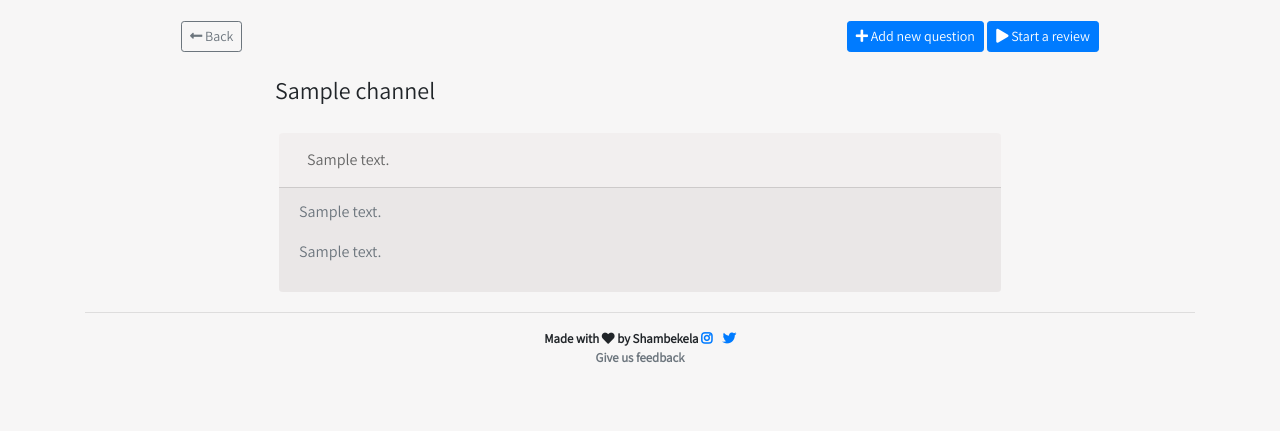
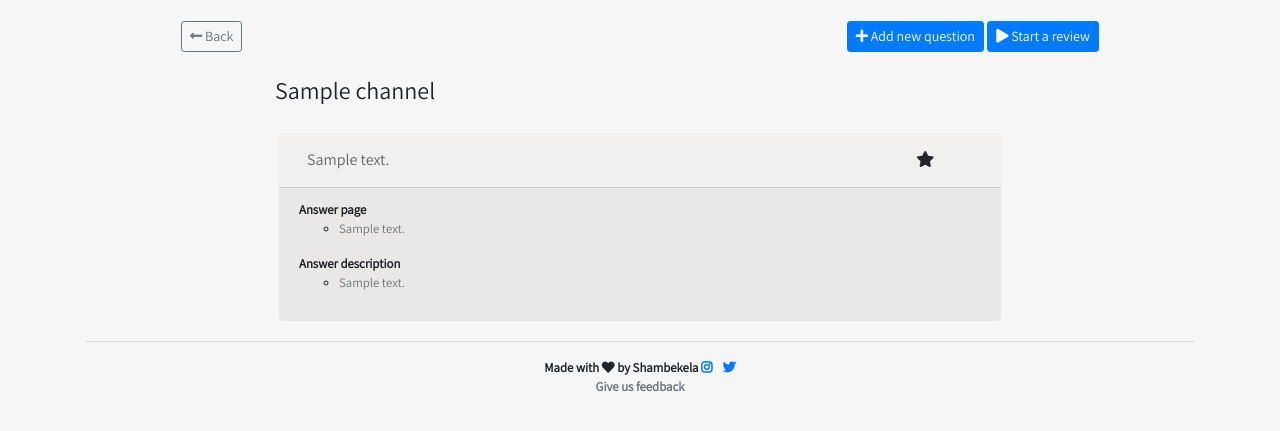
Before and after one commit to shambekela/kelaa, a Flask app: page /c/1 in a window 1280 px wide, after a click that opens the changed part. Shown: the part 62-493 px from the top of the page. Run offline with Flask 2, Linux system fonts and the light colour scheme; a user stored in the database is signed in; tables that the repository leaves empty hold one stand-in row (values such as "Sample post"); parts of the project's set-up code (start-up, migrations or seed data) failed here and were passed over; some libraries are stand-ins or nearby versions.

Commit message:
Search implementation

```diff
--- a/app/__init__.py
+++ b/app/__init__.py
@@ -22,7 +22,6 @@ def create_app(config_name):
 	bootstrap.init_app(app)
 	moment.init_app(app)
 	login_manager.init_app(app)
-	flask_whooshalchemyplus(app)
 
 	if app.config['SSL_REDIRECT']:
 		from flask_sslify import SSLify
--- a/app/main/static/js/script.js
+++ b/app/main/static/js/script.js
@@ -36,22 +36,11 @@
 		var delet = '.modal-delete-option-content';
 
 		// if delete option is selected.
-		if(option.option == 'delete'){
-			$('#channel-option-modal-label span.content').text('Delete Channel')
-			$(delet + ' .delete-title').text(option.title) // set channel name
-			$('.delete-channel-key').val(option.key) // set delete form key
-			$(delet).removeClass('d-none'); // show update section in modal
-			$(edit).addClass('d-none'); // hide update section in modal
-		}
-
-		// if update option is selected.
-		else if (option.option == 'edit'){
+		if (option.option == 'edit'){
 			$('#channel-option-modal-label span.content').text('Edit Channel')
 			$('.update-channel-key').val(option.key) // set update form key
 			$('.update-channel-title').val(option.title) // set update form title
 			$('.update-channel-description').val(option.description) // set update form description
-			$(edit).removeClass('d-none'); // show update section in modal
-			$(delet).addClass('d-none'); // hide delete section in modal
 		}
 	})
 
@@ -72,25 +61,45 @@
 	});
 
 	// delete option handler
-	$('#delete-channel-form').on('submit', function(event) {
+	$('.delete-channel').on('click', function(event) {
 		event.preventDefault();
 
+		key = $(this).data('key');
+		title = $(this).data('title')
+
+		$.confirm({
+		    title: 'Delete channel - ' + title,
+		    content: 'Are your sure ? all data related to this channel will be deleted forever.',
+		    type: 'red',
+		    buttons: {
+		        delete: function () {
 		            // delete the selected channel
 					$.ajax({
 						url: '/delete_channel',
 						type: 'POST',
-			data: $(this).serialize(),
+						data: {key: key},
 					})
 					.done(function() {
+						$.alert({
+							title: 'Done.',
+							content: 'Deleted',
+							buttons: {
+								ok: function (){
 									window.location.reload()
+								}
+							}
 						})
-		.fail(function() {
-			alert("error");
 					})
+		        },
+		        cancel: function () {
+		        }
+		    },
+		    draggable: false
 		});
 
-	// question options
+	});
 
+	// edit question
 	$('.question-card-option a.question-edit').on('click', function(event) {
 		event.preventDefault();
 		/* Act on the event */
@@ -116,6 +125,7 @@
 		})
 	});
 
+	// edit question form handler
 	$('#question-edit-form').on('submit', function(event) {
 		event.preventDefault();
 		$.ajax({
@@ -129,7 +139,65 @@
 		.fail(function() {
 			console.log("error");
 		});
+	});
+
+	// question options
+	$('.favourite-question').on('click',  function(event) {
+		event.preventDefault();
+		parent = $(this).parent()
+		child = $(this).children('span')
+		$.ajax({
+			url: '/favourite_question',
+			type: 'POST',
+			data: {key: $(this).data('key')}
+		})
+		.done(function(resp) {
+			if (resp) {
+				child.empty().html('<i class="fas fa-star"></i>')
+				parent.removeClass('d-none question-card-option');
+			} else {
+				child.empty().html('<i class="far fa-star"></i>')
+				parent.addClass('question-card-option');
+			}
+		});
 
 	});
 
+	// channel options
+
+	// delete questions
+	$('.delete-question').on('click', function(event) {
+		event.preventDefault();
+		key = $(this).data('key');
+		$.confirm({
+		    title: 'Delete question',
+		    content: 'Are you sure ?',
+		    buttons: {
+		        confirm: function () {
+		            $.ajax({
+		            	url: '/delete_question',
+		            	type: 'POST',
+		            	data: {key: key},
+		            })
+		            .done(function() {
+		            	window.location.reload();
+		            })
+
+		        },
+		        cancel: function () {
+
+		        }
+		    }
+		});
+	});
+
+	// view answer in review modal
+	$('.view-answer').on('click', function(event) {
+		event.preventDefault();
+
+		answer = $(this).data('answer');
+
+		$.alert( answer );
+	});
+
 }());
--- a/app/main/templates/base.html
+++ b/app/main/templates/base.html
@@ -10,7 +10,7 @@
 	 	<link rel="stylesheet" href="https://use.fontawesome.com/releases/v5.6.3/css/all.css" integrity="sha384-UHRtZLI+pbxtHCWp1t77Bi1L4ZtiqrqD80Kn4Z8NTSRyMA2Fd33n5dQ8lWUE00s/" crossorigin="anonymous">
 	 	<link rel="stylesheet" type="text/css" href="{{ url_for('main.static', filename='css/style.css')}}">
 	 	<link href="https://fonts.googleapis.com/css?family=Assistant" rel="stylesheet">
-
+	 	<link rel="stylesheet" href="//cdnjs.cloudflare.com/ajax/libs/jquery-confirm/3.3.2/jquery-confirm.min.css">
 	{% endblock head %}
 </head>
 <body>
@@ -39,14 +39,16 @@
 						  	   </div>
 
 						      <div class="col-md-6 col-sm-6 order-sm-2 m-auto">
+						      	<form action="{{ url_for('main.search')}}" method='GET'>
 						      	<div class="input-group" id="adv-search">
-					                <input type="text" class="form-control" placeholder="Search for questions..." />
+					                <input type="text" name="q" class="form-control" placeholder="Search for questions..." />
 					                <div class="input-group-btn">
 					                    <div class="btn-group" role="group">
-					                    <button type="button" class="btn btn-primary"><i class="fas fa-search"></i></button>
+					                    <button type="submit" class="btn btn-primary"><i class="fas fa-search"></i></button>
 					                    </div>
 					                </div>
 					            </div>
+					        	</form>
 						      </div>
 						</div>
 					</div>
@@ -83,6 +85,7 @@
 			<script src="https://stackpath.bootstrapcdn.com/bootstrap/4.2.1/js/bootstrap.min.js" integrity="sha384-B0UglyR+jN6CkvvICOB2joaf5I4l3gm9GU6Hc1og6Ls7i6U/mkkaduKaBhlAXv9k" crossorigin="anonymous"></script>
 			<script type="text/javascript" src="{{ url_for('main.static', filename='js/script.js') }}"></script>
 			{{ moment.include_moment() }}
+			<script src="//cdnjs.cloudflare.com/ajax/libs/jquery-confirm/3.3.2/jquery-confirm.min.js"></script>
 		{% endblock scripts %}
 	</div>
 </body>
--- a/app/main/templates/channel.html
+++ b/app/main/templates/channel.html
@@ -5,7 +5,6 @@
 
 {% block head %}
 	{{ super() }}
-	<link rel="stylesheet" href="//cdnjs.cloudflare.com/ajax/libs/jquery-confirm/3.3.2/jquery-confirm.min.css">
 {% endblock head %}
 
 {% block header %}
@@ -45,20 +44,43 @@
 	    					<div class="card question-card">
 			    				<div class="card-body">
 			    					<div class="row d-flex">
-			    						<div class="col ml-2 mr-2" >
+			    						<div class="col-md-8 ml-2 mr-2" >
 			    							<div class="card-text">
 			    								<a class="m-0" data-toggle="collapse" href="#question-{{ question.id}}" role="button">{{ question.text }}</a>
 			    							</div>
 			    						</div>
-			    						<div class="col d-none text-right question-card-option">
+			    						<div class="col-md-3 text-right">
 			    							<!-- edit question -->
-			    							<a class="mr-2 question-edit" data-toggle="modal" data-target="#question-edit-modal" data-toggle="tooltip" data-placement="top" title="Edit" data-key='{{ question.key }}' data-option='edit'>
-			    								<i class="fas fa-pencil-alt"></i>
-			    							</a>
+			    							<span class="d-none question-card-option" data-toggle="tooltip" data-placement="top" title="Edit">
+			    								<a class="mr-2 question-edit" data-toggle="modal" data-target="#question-edit-modal" data-key='{{ question.key }}' data-option='edit'>
+				    								<i class="fas fa-pencil-alt"></i>
+				    							</a>
+			    							</span>
 			    							<!-- delete question -->
-			    							<a data-toggle="tooltip" data-placement="top" title="Delete" data-key='{{ question.key }}' class="delete-question">
-			    								<i class="far fa-trash-alt"></i>
-			    							</a>
+			    							<span class="d-none question-card-option" data-toggle="tooltip" data-placement="top" title="Delete">
+				    							<a data-key='{{ question.key }}' class="delete-question mr-2">
+				    								<i class="far fa-trash-alt"></i>
+				    							</a>
+			    							</span>
+
+			    							<!-- favourite question -->
+			    							{% if question.favourite %}
+		    								    <span data-toggle="tooltip" data-placement="top" title="favourite">
+					    							<a data-key='{{ question.key }}' class="favourite-question mr-2">
+					    								<span class="favourite-icon">
+					    								    <i class="fas fa-star"></i>
+					    								</span>
+					    							</a>
+				    							</span>
+		    								{% else %}
+				    							<span class="d-none question-card-option" data-toggle="tooltip" data-placement="top" title="favourite">
+					    							<a data-key='{{ question.key }}' class="favourite-question mr-2">
+					    								<span class="favourite-icon">
+					    								    <i class="far fa-star"></i>
+					    								</span>
+					    							</a>
+				    							</span>
+		    								{% endif %}
 			    						</div>
 			    					</div>
 			    				</div>
@@ -66,13 +88,29 @@
 			    					<div class="card-footer">
 										<div>
 											{% if (question.answer_page) %}
-											    <div>
-													<p class="text-muted">{{ question.answer_page }}</p>
+											    <div class="small">
+											    	<ul class="list-unstyled">
+														<li>
+															<dt>Answer page</dt>
+															<ul>
+																<li><p class="text-muted">{{ question.answer_page }}</p></li>
+															</ul>
+														</li>
+													</ul>
 												</div>
 											{% endif %}
-											<div>
-												<p class="text-muted">{{ question.answer_text }}</p>
-											</div>
+											{% if (question.answer_text) %}
+											    <div class="small">
+													<ul class="list-unstyled">
+														<li>
+															<dt>Answer description</dt>
+															<ul>
+																<li><p class="text-muted">{{ question.answer_text }}</p></li>
+															</ul>
+														</li>
+													</ul>
+												</div>
+											{% endif %}
 										</div>
 									</div>
 			    				</div>
@@ -120,6 +158,9 @@
 						    	<div class="card-body p-5">
 						    		<p class="h5">{{ question.text }}</p>
 						    	</div>
+						    	<div class="card-footer pb-1 pt-1">
+						    		<a class="btn btn-sm btn-link text-light view-answer" data-answer='{{ question.answer_text }}'><i class="far fa-eye"></i></a>
+						    	</div>
 						    </div>
 				    	</div>
 			    	{% endfor %}
@@ -136,8 +177,8 @@
 			</div>
 	      </div>
 	      <div class="modal-body text-right">
-	        <button type="button" class="btn btn-secondary" data-dismiss="modal">Close</button>
-	        <button type="button" class="btn btn-secondary">Done</button>
+	        <button type="button" class="btn btn-light" data-dismiss="modal">Close</button>
+	        <button type="button" class="btn btn-primary" data-dismiss="modal">Done</button>
 	      </div>
 	    </div>
 	  </div>
@@ -187,33 +228,7 @@
 
 {% block scripts %}
     {{ super() }}
-    <script src="//cdnjs.cloudflare.com/ajax/libs/jquery-confirm/3.3.2/jquery-confirm.min.js"></script>
     <script type="text/javascript">
     	$('[data-toggle="tooltip"]').tooltip();
-
-    	$('.delete-question').on('click', function(event) {
-    		event.preventDefault();
-    		key = $(this).data('key');
-    		$.confirm({
-			    title: 'Delete question',
-			    content: 'Are you sure ?',
-			    buttons: {
-			        confirm: function () {
-			            $.ajax({
-			            	url: '/delete_question',
-			            	type: 'POST',
-			            	data: {key: key},
-			            })
-			            .done(function() {
-			            	window.location.reload();
-			            })
-
-			        },
-			        cancel: function () {
-
-			        }
-			    }
-			});
-    	});
     </script>
 {% endblock scripts %}
--- a/app/main/views.py
+++ b/app/main/views.py
@@ -121,11 +121,14 @@ def profile(username, tab):
 
 	return render_template('profile.html', form=form, user=user, securityform=securityform, deleteform=deleteform, active_page=tab)
 
-@main.route('/search/<term>', methods=['POST', 'GET'])
-def search(term):
-	res = Question.query.whoosh_search(term)
+@main.route('/search', methods=['POST', 'GET'])
+def search():
 
-	return render_template('search.html', results=res)
+	query = request.args.get('q')
+	res = Question.query.whoosh_search(query).filter_by(created_by = current_user.uuid).all()
+
+	return render_template('search.html', results=res, query=query)
+
 
 ''' routes envoked by javascript '''
 
@@ -156,8 +159,6 @@ def delete_channel():
 	channel = db.session.query(Channel).filter(Channel.key==key).first()
 	db.session.delete(channel)
 	db.session.commit()
-
-	flash('Delete successfully', 'danger')
 
 	return 'a'
 
@@ -205,3 +206,17 @@ def delete_question():
 	flash('Deleted successfully', 'info')
 
 	return 'a'
+
+@main.route('/favourite_question', methods=['POST', 'GET'])
+@login_required
+def favourite_question():
+	key = request.form.get('key')
+
+	question = db.session.query(Question).filter(Question.key == key).first()
+	fav = not question.favourite
+
+	if question is not None:
+		question.favourite = fav
+		db.session.commit()
+
+	return jsonify(fav)
```
Also changed, not shown: app/main/templates/home.html (+3 -17 lines), app/main/templates/search.html (+26 -7 lines), 6 other files. Lines whose indentation alone changed are shown as unchanged.
